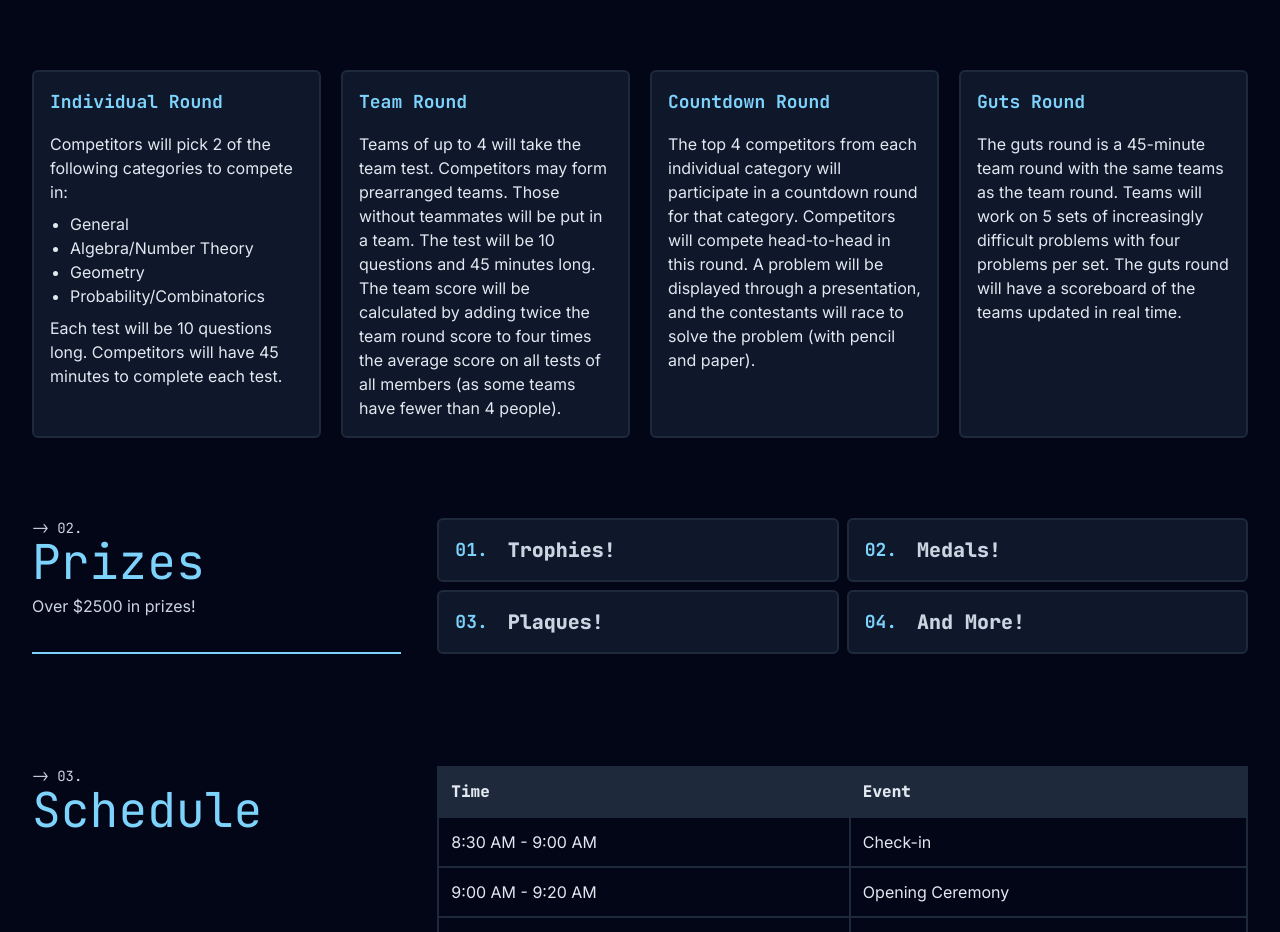
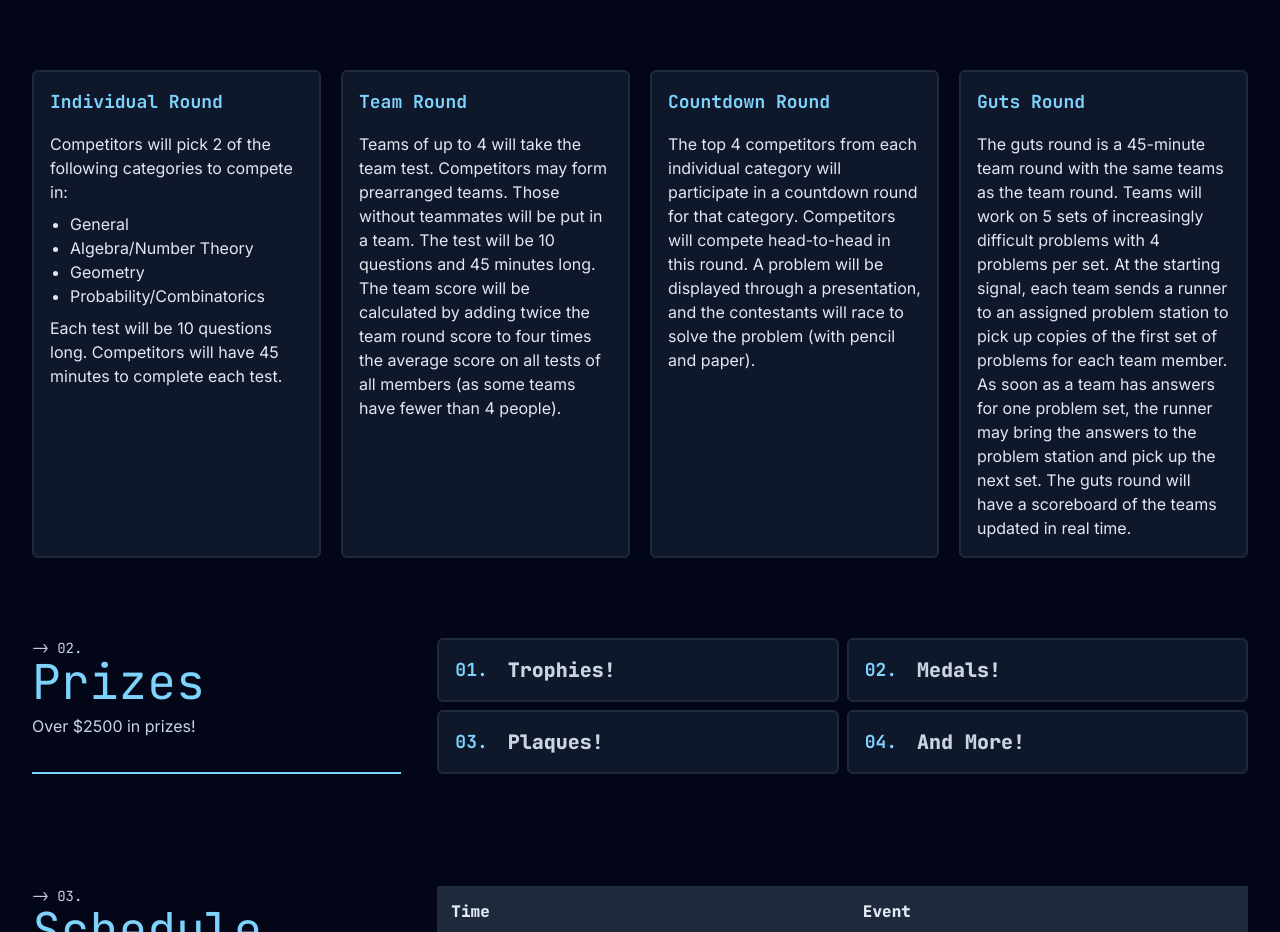
Before and after one commit to DECAGON-Tournament/decagon-site, a Next.js app: page / in a window 1280 px wide. Shown: the part 1364-2296 px from the top of the page. Built offline with nearby package versions, Linux system fonts and the light colour scheme.

Commit message:
Update rounds.tsx

```diff
--- a/src/app/components/rounds.tsx
+++ b/src/app/components/rounds.tsx
@@ -73,7 +73,7 @@ export default function Rounds() {
             <h1 className={`font-mono text-lg text-sky-300 mb-4 font-bold`}>Guts Round</h1>
             <div className='text-slate-200'>
                 <p>
-                    The guts round is a 45-minute team round with the same teams as the team round. Teams will work on 5 sets of increasingly difficult problems with four problems per set. The guts round will have a scoreboard of the teams updated in real time.
+                    The guts round is a 45-minute team round with the same teams as the team round. Teams will work on 5 sets of increasingly difficult problems with 4 problems per set. At the starting signal, each team sends a runner to an assigned problem station to pick up copies of the first set of problems for each team member. As soon as a team has answers for one problem set, the runner may bring the answers to the problem station and pick up the next set. The guts round will have a scoreboard of the teams updated in real time.
                 </p>
             </div>
             {/* <hr className="border border-slate-700 my-2" />
```
